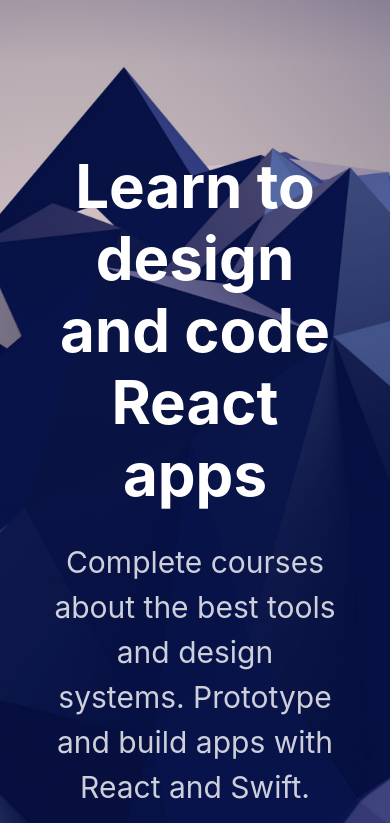
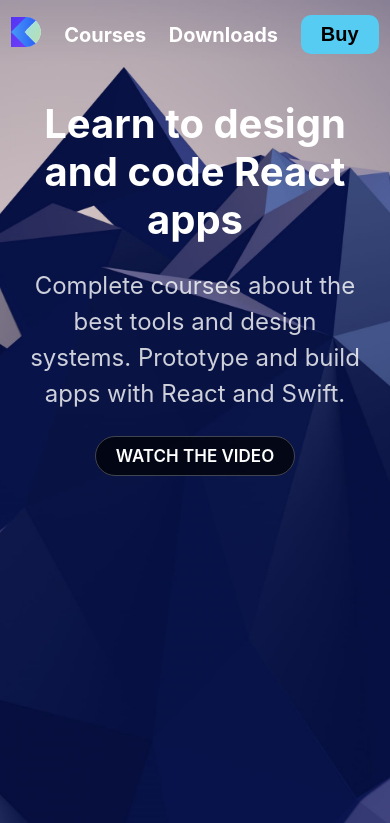
Before and after one commit to kletkaman/second.project, a Gatsby site: page / in a window 390 px wide. Shown: the top 823 px of the page. Built offline with nearby package versions, Linux system fonts and the light colour scheme; Gatsby itself is replaced by a stand-in of ours.

Commit message:
Adaptive Layouts with CSS Grid

```diff
--- /dev/null
+++ b/src/components/Header.css
@@ -0,0 +1,46 @@
+.Header {
+	position: fixed;
+	width: 100%;
+	padding: 50px 0;
+	z-index: 100;
+}
+
+.HeaderGroup {
+	max-width: 800px;
+	margin: 0 auto;
+	text-align: center;
+	display: grid;
+	grid-template-columns: repeat(5, auto);
+	align-items: center;
+	justify-items: center;
+}
+
+.Header a {
+	color: white;
+	font-weight: 700;
+}
+
+.Header button {
+	padding: 8px 20px;
+	font-size: 20px;
+	background: #56CCF2;
+	border-radius: 10px;
+	border: none;
+	font-weight: 700;
+	outline: none;
+	cursor: pointer;
+}
+
+@media (max-width: 640px) {
+	.Header {
+		padding: 15px 0;
+	}
+
+	.HeaderGroup {
+		grid-template-columns: repeat(4, auto);
+	}
+
+	.Header a:nth-child(4) {
+		display: none;
+	}
+}
--- a/src/components/header.js
+++ b/src/components/header.js
@@ -1,34 +1,19 @@
 import * as React from "react"
 import PropTypes from "prop-types"
 import { Link } from "gatsby"
+import logo from '../images/logo-designcode.svg';
+import './Header.css'
 
 const Header = ({ siteTitle }) => (
-  <header
-    style={{
-      background: `rebeccapurple`,
-      marginBottom: `1.45rem`,
-    }}
-  >
-    <div
-      style={{
-        margin: `0 auto`,
-        maxWidth: 960,
-        padding: `1.45rem 1.0875rem`,
-      }}
-    >
-      <h1 style={{ margin: 0 }}>
-        <Link
-          to="/"
-          style={{
-            color: `white`,
-            textDecoration: `none`,
-          }}
-        >
-          {siteTitle}
-        </Link>
-      </h1>
-    </div>
-  </header>
+ <div className="Header">
+   <div className="HeaderGroup">
+	 <Link to="/"><img src={logo} width="30" /></Link>
+	 <Link to="/courses">Courses</Link>
+	 <Link to="/downloads">Downloads</Link>
+	 <Link to="/workshops">Workshops</Link>
+	 <Link to="/buy"><button>Buy</button></Link>
+  </div>
+ </div>
 )
 
 Header.propTypes = {
--- a/src/components/layout.css
+++ b/src/components/layout.css
@@ -49,3 +49,17 @@ a {
   border: 1px solid rgba(255,255,255, 0.25);
   border-radius: 20px;
 }
+
+@media (max-width: 640px) {
+  .HeroGroup {
+	padding: 100px 20px;
+  }
+
+  .Hero h1 {
+	font-size: 40px;
+  }
+
+  .Hero p {
+	font-size: 24px;
+  }
+}
--- a/src/components/layout.js
+++ b/src/components/layout.js
@@ -25,6 +25,7 @@ const Layout = ({ children }) => {
 
   return (
     <>
+        <Header />
         <main>{children}</main>
         <footer
           style={{
```
